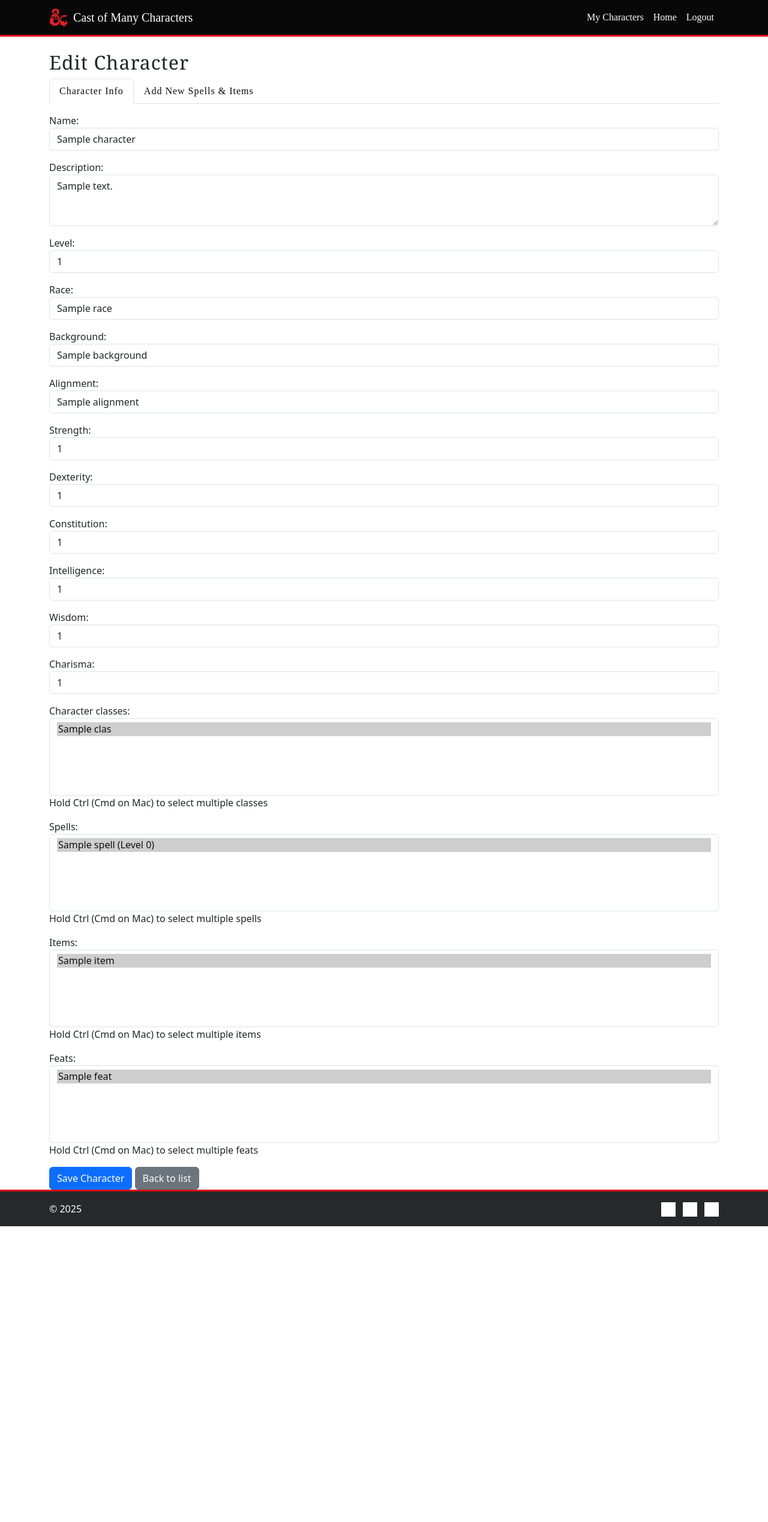
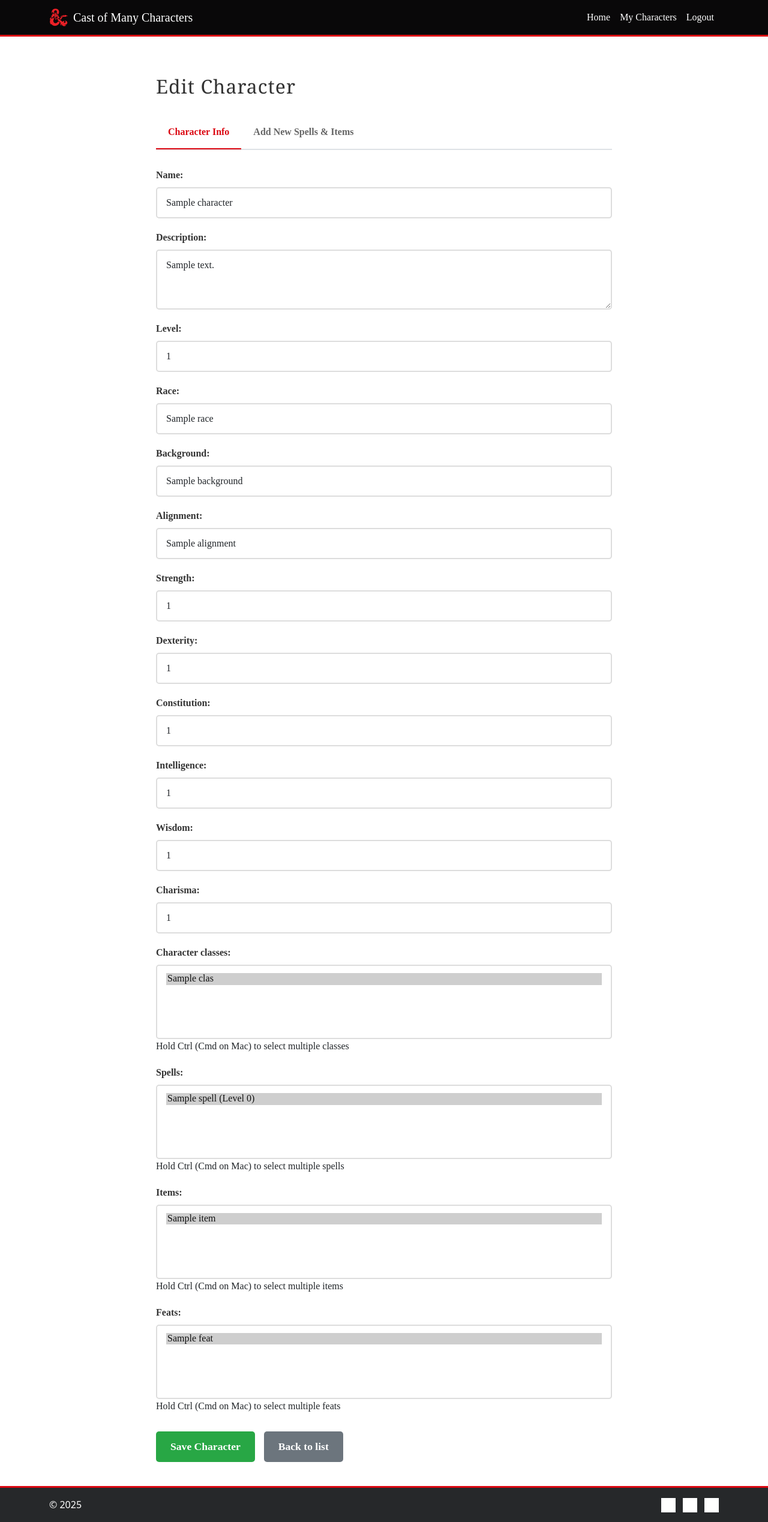
Before and after one commit to JakeSoGreat/dnd-character, a Django app: page /characters/1/edit/ in a window 1280 px wide. Shown: the whole page at 60% size. Before the commit the page ends 2044 px from the top, so only its background shows below. Run offline with Django 4.2, Linux system fonts and the light colour scheme; a user stored in the database is signed in; tables that the repository leaves empty hold one stand-in row (values such as "Sample post"); grey boxes are pictures that could not be loaded.

Commit message:
style character form

```diff
--- a/home/static/css/character_sheet.css
+++ b/home/static/css/character_sheet.css
@@ -4,10 +4,27 @@
 }
 
 /* Character Form Styling */
-.form-tab {
+.character-form-container {
+    max-width: 800px;
+    margin: 0 auto;
+    padding: 40px 20px;
     font-family: "Roboto Slab", "Times New Roman", serif;
+}
+
+.character-form-container h2 {
+    font-family: "Cinzel", "Georgia", serif;
     letter-spacing: 1px;
-    color: #0c0c0c !important;
+    color: #333;
+    margin-bottom: 30px;
+    text-align: left;
+}
+
+.character-form-container h5 {
+    font-family: "Cinzel", "Georgia", serif;
+    letter-spacing: 1px;
+    color: #333;
+    margin-bottom: 20px;
+    text-align: left;
 }
 
 /* Header styling */
@@ -359,3 +376,155 @@ ul {
     color: white;
     text-decoration: none;
 }
+
+/* Custom Tab Styling */
+.nav-tabs {
+    border-bottom: 2px solid #dee2e6;
+    margin-bottom: 30px;
+}
+
+.nav-tabs .nav-link {
+    border: none;
+    border-radius: 0;
+    font-family: "Roboto Slab", "Times New Roman", serif;
+    font-weight: 600;
+    color: #666;
+    padding: 15px 20px;
+    transition: all 0.3s ease;
+}
+
+.nav-tabs .nav-link:hover {
+    border-color: transparent;
+    color: #db0711;
+}
+
+.nav-tabs .nav-link.active {
+    color: #db0711;
+    background-color: transparent;
+    border-color: transparent transparent #db0711 transparent;
+    border-bottom: 2px solid #db0711;
+}
+
+/* Form Styling */
+.character-form form {
+    text-align: left;
+}
+
+.character-form p {
+    margin-bottom: 20px;
+}
+
+.character-form label {
+    display: block;
+    font-weight: 600;
+    margin-bottom: 8px;
+    color: #333;
+    font-size: 1rem;
+    text-align: left;
+}
+
+.character-form input,
+.character-form select,
+.character-form textarea {
+    width: 100%;
+    padding: 12px 15px;
+    border: 2px solid #ddd;
+    border-radius: 5px;
+    font-size: 1rem;
+    font-family: "Roboto Slab", "Times New Roman", serif;
+    transition: border-color 0.3s ease;
+}
+
+.character-form input:focus,
+.character-form select:focus,
+.character-form textarea:focus {
+    outline: none;
+    border-color: #db0711;
+    box-shadow: 0 0 0 3px rgba(219, 7, 17, 0.1);
+}
+
+/* Button Styling */
+.form-buttons {
+    display: flex;
+    gap: 15px;
+    margin-top: 30px;
+    justify-content: flex-start;
+}
+
+.form-btn {
+    padding: 12px 24px;
+    border: none;
+    border-radius: 5px;
+    font-size: 1.1rem;
+    font-weight: 600;
+    font-family: "Roboto Slab", "Times New Roman", serif;
+    cursor: pointer;
+    text-decoration: none;
+    display: inline-block;
+    transition: background-color 0.3s ease, transform 0.1s ease;
+}
+
+.form-btn-primary {
+    background-color: #28a745;
+    color: white;
+}
+
+.form-btn-primary:hover {
+    background-color: #218838;
+    color: white;
+    text-decoration: none;
+    transform: translateY(-1px);
+}
+
+.form-btn-secondary {
+    background-color: #6c757d;
+    color: white;
+}
+
+.form-btn-secondary:hover {
+    background-color: #5a6268;
+    color: white;
+    text-decoration: none;
+    transform: translateY(-1px);
+}
+
+.form-btn-success {
+    background-color: #28a745;
+    color: white;
+}
+
+.form-btn-success:hover {
+    background-color: #218838;
+    color: white;
+    text-decoration: none;
+    transform: translateY(-1px);
+}
+
+/* Quick Add Section */
+.quick-add-section {
+    display: flex;
+    gap: 40px;
+    margin-top: 20px;
+    align-items: stretch;
+}
+
+.quick-add-form {
+    flex: 1;
+    background: linear-gradient(135deg, #f8f9fa 0%, #e9ecef 100%);
+    padding: 25px;
+    border-radius: 8px;
+    border: 1px solid #dee2e6;
+    display: flex;
+    flex-direction: column;
+}
+
+.quick-add-form form {
+    flex: 1;
+    display: flex;
+    flex-direction: column;
+}
+
+.quick-add-form .form-buttons {
+    margin-top: auto;
+    padding-top: 20px;
+}
--- a/home/templates/base.html
+++ b/home/templates/base.html
@@ -31,14 +31,14 @@
                     <ul class="navbar-nav ms-auto">
                         {% if user.is_authenticated %}
                         <li class="nav-item">
+                            <a class="nav-link" href="{% url 'home' %}">Home</a>
+                        </li>
+                        <li class="nav-item">
                             <a
                                 class="nav-link"
                                 href="{% url 'character_list' %}"
                                 >My Characters</a
                             >
-                        </li>
-                        <li class="nav-item">
-                            <a class="nav-link" href="{% url 'home' %}">Home</a>
                         </li>
                         <li class="nav-item">
                             <a class="nav-link" href="{% url 'custom_logout' %}"
--- a/home/templates/character_form.html
+++ b/home/templates/character_form.html
@@ -1,15 +1,15 @@
 {% extends "base.html" %}
 {% block content %}
 
+<div class="character-form-container">
     <h2>
         {{ character_form.instance.pk|yesno:'Edit Character,Create Character' }}
     </h2>
 
-
     <ul class="nav nav-tabs" id="characterTabs" role="tablist">
         <li class="nav-item" role="presentation">
             <button
-            class=" form-tab nav-link active"
+                class="nav-link active"
                 id="character-tab"
                 data-bs-toggle="tab"
                 data-bs-target="#character"
@@ -21,7 +21,7 @@
         {% if character_form.instance.pk %}
         <li class="nav-item" role="presentation">
             <button
-            class="form-tab nav-link"
+                class="nav-link"
                 id="quick-add-tab"
                 data-bs-toggle="tab"
                 data-bs-target="#quick-add"
@@ -35,56 +35,66 @@
 
     <div class="tab-content" id="characterTabsContent">
         <!-- Main Character Form Tab -->
-    <div class="tab-pane fade show active" id="character" role="tabpanel">
-        <div class="mt-3">
+        <div
+            class="tab-pane fade show active character-form"
+            id="character"
+            role="tabpanel"
+        >
             <form method="post">
                 {% csrf_token %} {{ character_form.as_p }}
-                <button type="submit" class="btn btn-primary">
+                <div class="form-buttons">
+                    <button type="submit" class="form-btn form-btn-primary">
                         Save Character
                     </button>
-                <a href="{% url 'character_list' %}" class="btn btn-secondary"
-                    >Back to list</a
+                    <a
+                        href="{% url 'character_list' %}"
+                        class="form-btn form-btn-secondary"
                     >
+                        Back to list
+                    </a>
+                </div>
             </form>
-        </div>
         </div>
 
         <!-- Quick Add Tab -->
         {% if character_form.instance.pk %}
         <div class="tab-pane fade" id="quick-add" role="tabpanel">
-        <div class="mt-3">
-            <div class="row">
-                <div class="col-md-6">
+            <div class="quick-add-section">
+                <div class="quick-add-form">
                     <h5>Add New Spell</h5>
-                    <form method="post">
+                    <form method="post" class="character-form">
                         {% csrf_token %} {{ spell_form.as_p }}
+                        <div class="form-buttons">
                             <button
                                 type="submit"
                                 name="add_spell"
-                            class="btn btn-success"
+                                class="form-btn form-btn-success"
                             >
                                 Add Spell
                             </button>
+                        </div>
                     </form>
                 </div>
 
-                <div class="col-md-6">
+                <div class="quick-add-form">
                     <h5>Add New Item</h5>
-                    <form method="post">
+                    <form method="post" class="character-form">
                         {% csrf_token %} {{ item_form.as_p }}
+                        <div class="form-buttons">
                             <button
                                 type="submit"
                                 name="add_item"
-                            class="btn btn-success"
+                                class="form-btn form-btn-success"
                             >
                                 Add Item
                             </button>
+                        </div>
                     </form>
-                </div>
                 </div>
             </div>
         </div>
         {% endif %}
     </div>
+</div>
 
 {% endblock %}
```
Lines whose indentation alone changed are shown as unchanged.
